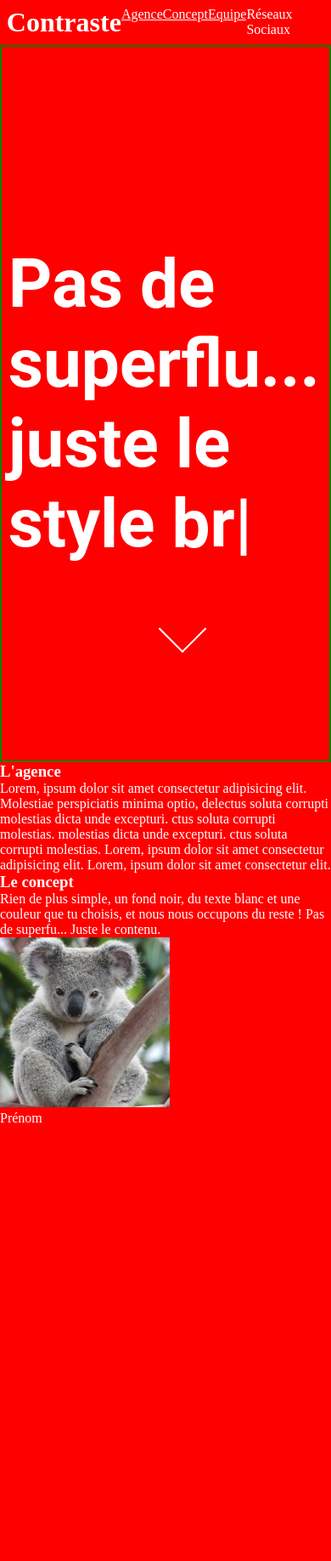
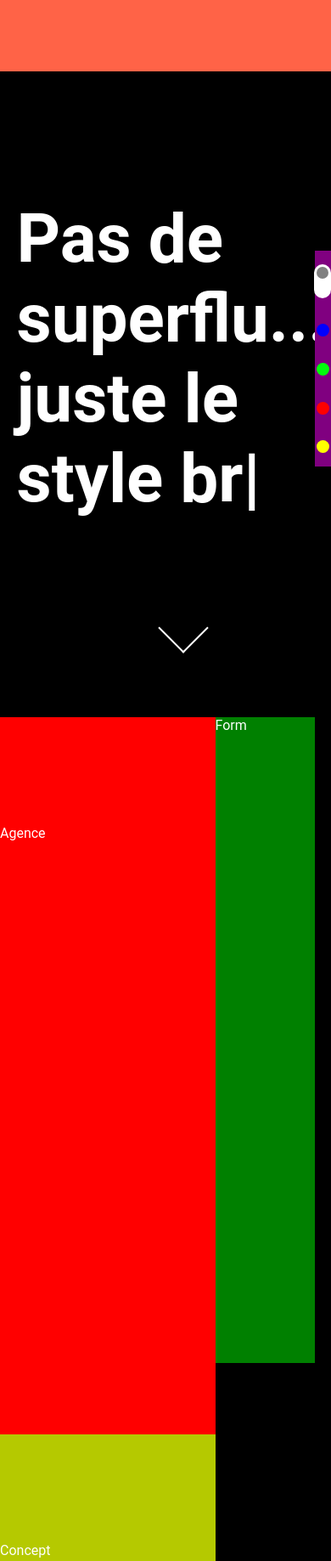
Before and after one commit to ArthurGuez/2020_fil_rouge, a plain HTML site: page index.html in a window 390 px wide. Shown: the top 1837 px of the page at 85% size. Before the commit the page ends 1325 px from the top, so only its background shows below. Drawn offline with nearby package versions, Linux system fonts and the light colour scheme.

Commit message:
Nouvelle branche

```diff
--- a/index.html
+++ b/index.html
@@ -1,63 +1,100 @@
 <!DOCTYPE html>
-<html lang="fr">
+<html lang="en">
 <head>
     <meta charset="UTF-8">
     <meta name="viewport" content="width=device-width, initial-scale=1.0">
-    <link rel="stylesheet" href="stylesheet.css">
-    <title>Agence Contraste</title>
+    <link rel="stylesheet" href="style.css">
+    <title>Document</title>
     <script src="https://cdn.jsdelivr.net/npm/typed.js@2.0.9"></script>
+    <script>
+        /* Fonction pour changer la couleur des éléments */
+        function changeColor(color) {
+            /* Utiliser une class "color" pour modifier plusieurs éléments d'un coup */
+            document.getElementById('typed').style.backgroundColor= color;
+        }
+
+        /* Pas bon mais c'est une piste pour le ToggleButton */
+        /*
+        function changeBodyColor(bodycolor) {
+            document.body.style.backgroundColor= bodycolor;
+        }
+        */
+    </script>
 </head>
+
 <body>
+    <!-- SECTION "BARRE DE NAVIGATION" -->
+    <nav>
+    </nav>
 
-    <!-- SYLVIE -->
-    <header>
-        <h1>Contraste</h1>
-        <nav>
-            <ul>
-                <li><a href="#agence">Agence</a></li>
-                <li><a href="#concept">Concept</a></li>
-                <li><a href="#equipe">Equipe</a></li>
-            </ul>
-        </nav>
-        <div>Réseaux Sociaux</div>
-    </header>
-
-    <!-- LUCAS -->
-    <section id="HomePage">
+    <!-- SECTION "PAGE D'ACCUEIL" -->
+    <section id="homepage">
         <h2>Pas de superflu... <br /> juste <span id="typed"></span></h2>
         <a href="#agence" >
             <div id="ArrowBottom"></div>
         </a>
     </section>
 
-    <!-- LÉO -->
-    <article id="agence">
-        <h3>L'agence</h3>
-        <p>Lorem, ipsum dolor sit amet consectetur adipisicing elit. Molestiae perspiciatis minima optio, delectus soluta corrupti molestias dicta unde excepturi. ctus soluta corrupti molestias. molestias dicta unde excepturi. ctus soluta corrupti molestias. Lorem, ipsum dolor sit amet consectetur adipisicing elit. Lorem, ipsum dolor sit amet consectetur elit.</p>
-    </article>
+    <!-- SECTION "TOGGLE BUTTON" -->
+    <section id="togglebutton">
+        <!-- Pas bon mais c'est une piste pour le Toggle Button -->
+        <input type="checkbox" onclick = "changeBodyColor('white');">
+        <!-- Boutons pour changer la couleur -->
+        <button id="bluebutton" onclick = "changeColor('blue');"></button>
+        <button id="greenbutton" onclick = "changeColor('#00FF0C');"></button>
+        <button id="redbutton" onclick = "changeColor('red');"></button>
+        <button id="yellowbutton" onclick = "changeColor('yellow');"></button>
+    </section>
 
-    <article id="concept">
-        <h3>Le concept</h3>
-        <p>Rien de plus simple, un fond noir, du texte blanc et une couleur que tu choisis, et nous nous occupons du reste ! Pas de superfu... Juste le contenu.</p>
-    </article>
+    <!-- SECTION "L'AGENCE" -->
+    <section id="agence">
+        <p>Agence</p>
+    </section>
 
-    <!-- ARTHURE -->
-    <article id="equipe">
-        <h3></h3>
+    <!-- SECTION FORMULAIRE -->
+    <aside id="formulaire">
+        <p>Form</p>
+    </aside>
+
+    <!-- SECTION "LE CONCEPT" -->
+    <section id="concept">
+        <p>Concept</p>
+    </section>
+
+    <!-- SECTION "L'ÉQUIPE" -->
+    <section id="team">
         <div class="box">
-            <img src="koala.jpg" alt="">
+            <img src="carré.png" alt="">
+        </div>
+        <div class="box texte">
+            <p>"Lorem ipsum dolor sit amet, consectetur adipiscing elit, sed do eiusmod tempor incididunt ut labore et dolore magna aliqua. Ut enim ad minim veniam, quis nostrud exercitation ullamco laboris nisi ut aliquip ex ea commodo consequat."</p>
+        </div>
+        <div class="box texte">
+            <p>Description</p>
         </div>
         <div class="box">
+            <img src="carré.png" alt="">
+        </div>
+        <div class="box">
+            <img src="carré.png" alt="">
+        </div>
+        <div class="box texte">
+            <p>Description</p>
+        </div>
+        <div class="box texte">
+            <p>Description</p>
+        </div>
+        <div class="box">
+            <img src="carré.png" alt="">
+        </div>
+    </section>
 
-        </div>
-    </article>
+    <!-- SECTION "FOOTER" -->
+    <footer>
+        <p>Footer</p>
+    </footer>
 
-    <aside id="formulaire">
-        <form action="post">
-            <label for="fname">Prénom</label>
-        </form>
-    </aside>
-
+    <!-- ANIMATION DU TEXTE "D'ACCUEIL" -->
     <script>
     var typed = new Typed('#typed', {
         strings: ["le contenu.", "l'essentiel.", "le style bro'."],
@@ -67,10 +104,5 @@
         showCursor: true
     })
     </script>
-    <!-- SYLVIE -->
-    <footer>
-
-    </footer>
-
 </body>
 </html>
--- /dev/null
+++ b/style.css
@@ -0,0 +1,188 @@
+*{
+    margin: 0;
+    padding: 0;
+}
+
+body{
+    font-family: Roboto, sans-serif;
+    display: flex;
+    flex-direction: row;
+    flex-wrap: wrap;
+    color: white;
+    background-color: black;
+}
+
+nav{
+    width: 100vw;
+    height: 10vh;
+    background-color: tomato; /* A supprimer lors de la mise en forme */
+    position: fixed;
+    z-index: 1;
+}
+
+#homepage{
+    width: 100vw;
+    height: 100vh;
+    display: flex;
+}
+
+#togglebutton{
+    width: 5vw;
+    height: 30vh;
+    position: fixed;
+    background-color: purple; /* Mettre "auto" lorsque nous mettrons le texte*/
+    right: 0;
+    bottom: 35vh;
+    display: flex;
+    flex-direction: column;
+    justify-content: space-around;
+    align-items: center;
+}
+
+#agence{
+    width: 65vw;
+    height: 85vh; /* Mettre "auto" lorsque nous mettrons le texte*/
+    background-color: red;
+    padding-top: 15vh;
+}
+#concept{
+    width: 65vw;
+    height: 85vh; /* Mettre "auto" lorsque nous mettrons le texte*/
+    background-color: rgb(181, 201, 0);
+    padding-top: 15vh;
+}
+
+aside{
+    width: 30vw;
+    height: 90vh;
+    background-color: green;
+    position: sticky;
+    top: 10vh;
+}
+
+#team{
+    width: 55vw;
+    height: auto;
+    display: flex;
+    flex-direction: row;
+    flex-wrap: wrap;
+    padding: 5%;
+    /* A mettre pour voir la zone "Team" */
+    /* background-color: pink; */
+}
+
+footer{
+    width: 65vw;
+    height: 10vh;
+    background-color: pink; /* A supprimer lors de la mise en forme */
+}
+
+
+/* Pour créer des box de même taille */
+.box{
+    width: 50%;
+    display: block;
+}
+
+.texte{
+    background-color: white; /* A supprimer lors de la mise en forme */
+    color: black;
+}
+
+img{
+    width: 100%;
+    display: block;
+}
+
+
+/* Pour définir le padding de la zone "description" */
+.texte p{
+    padding: 10%;;
+}
+
+
+/* Pour mettre en forme et positionner le texte d'accroche */
+h2{
+    font-size: 5em;
+    margin-left: 5%;
+    margin-top: auto;
+    margin-bottom: auto;
+}
+
+
+/* Pour créer et positionner la flèche du "scroll down" */
+#ArrowBottom{
+    width: 40px;
+    height: 40px;
+    transform: rotate(45deg);
+    border-left: none;
+    border-top: none;
+    border-right: 2px #fff solid;
+    border-bottom: 2px #fff solid;
+    position: absolute;
+    left: 50%;
+    bottom: 10%;
+}
+
+
+/* Pour changer un bouton Checkbox en toggle button */
+input[type="checkbox"]{
+    position: relative;
+    width: 20px;
+    height: 40px;
+    -webkit-appearance: none;
+    background: white;
+    outline: none;
+    border-radius: 20px;
+    transition: 0.5s;
+    cursor: pointer;
+}
+
+input:checked[type="checkbox"]{
+    background: black;
+}
+
+input[type="checkbox"]:before{
+    content: "";
+    position: absolute;
+    width: 20px;
+    height: 20px;
+    border-radius: 10px;
+    top: 0;
+    left: 0;
+    background: grey;
+    transform: scale(0.7);
+    transition: 0.5s;
+}
+
+input:checked[type="checkbox"]:before{
+    top:20px;
+}
+
+
+/* Pour changer la forme d'un bouton */
+button{
+    height: 15px;
+    width: 15px;
+    border-radius: 50px;
+    border: none;
+    cursor: pointer;
+    outline: none;
+}
+
+/* Pour changer la couleur des boutons */
+#bluebutton{
+    background-color: blue;
+}
+
+#greenbutton{
+    background-color: #00FF0C;
+}
+
+#redbutton{
+    background-color: red;
+}
+
+#yellowbutton{
+    background-color: yellow;
+}
--- a/stylesheet.css
+++ /dev/null
@@ -1,59 +0,0 @@
-* {
-    margin: 0;
-    padding: 0;
-    box-sizing: border-box;
-    background-color: red;
-    color: #FFFFFF;
-}
-
-header {
-    display: flex;
-    flex-direction: row;
-    justify-content: space-between;
-    margin: 2%;
-}
-
-nav ul {
-    display: flex;
-    flex-direction: row;
-    justify-content: space-evenly;
-    list-style: none;
-}
-
-article {
-    margin
-}
-
-.box {
-    width: 50%;
-}
-
-/* DÉBUT LUCAS */
-#HomePage{
-    height: 100vh;
-    width: 100vw;
-    border: 2px solid green;
-    margin: 0;
-    display: flex;
-}
-
-h2{
-    font-family: Roboto, sans-serif;
-    font-size: 5em;
-    margin-left: 2%;
-    margin-top: auto;
-    margin-bottom: auto;
-}
-
-#ArrowBottom{
-    width: 40px;
-    height: 40px;
-    -webkit-transform: rotate(45deg);
-    border-left: none;
-    border-top: none;
-    border-right: 2px #fff solid;
-    border-bottom: 2px #fff solid;
-    position: absolute;
-    left: 50%;
-    bottom: 10%;
-}
```
Also changed, not shown: carré.png (added), 1 other file. Lines whose indentation alone changed are shown as unchanged.
